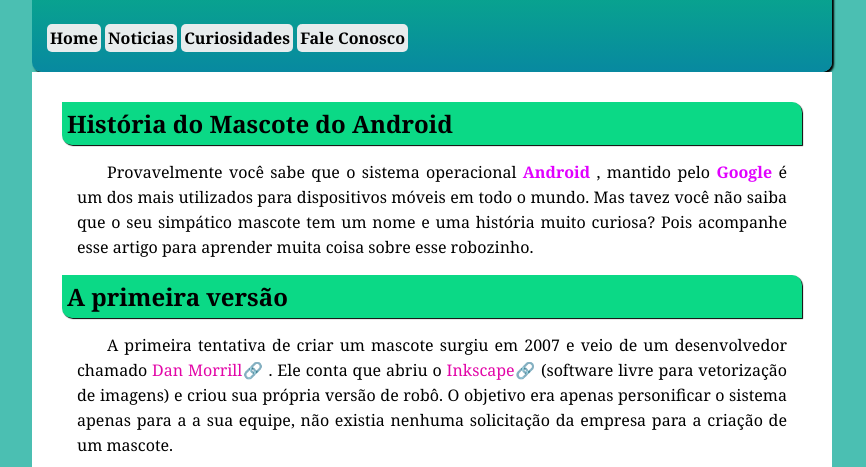
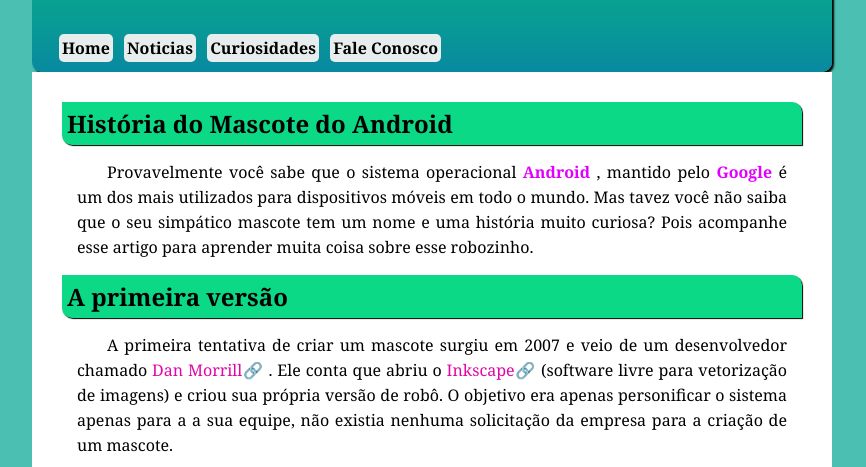
Before and after one commit to luychoyan/Projeto-android, a plain HTML site: page index.html in a window 1280 px wide. Shown: the part 98-565 px from the top of the page, without its empty margins (208-1074 px from the left). Drawn offline with Linux system fonts and the light colour scheme.

```diff
--- a/Pagina2.css
+++ b/arquivo.css
@@ -34,9 +34,9 @@ header > p{
 nav{
 
     text-align: left;
-    padding-left: 5px;
+    padding: 10px;
     margin-top: 30px;
-    padding-bottom: 1px;
+
 
 }
 
@@ -44,6 +44,7 @@ nav > a{
 
     background-color: #e7eced;
     padding: 3px;
+    margin-left: 7px;
     border-radius: 5px;
     text-decoration: none;
     font-weight: bold;
--- a/index.html
+++ b/index.html
@@ -2,7 +2,7 @@
 <html lang="pt-br">
 <head>
     <link rel="shortcut icon" href="imagens/favicon.ico" type="image/x-icon">
-    <link rel="stylesheet" href="pagina2.css">
+    <link rel="stylesheet" href="arquivo.css">
     <meta charset="UTF-8">
     <meta http-equiv="X-UA-Compatible" content="IE=edge">
     <meta name="viewport" content="width=device-width, initial-scale=1.0">
```
